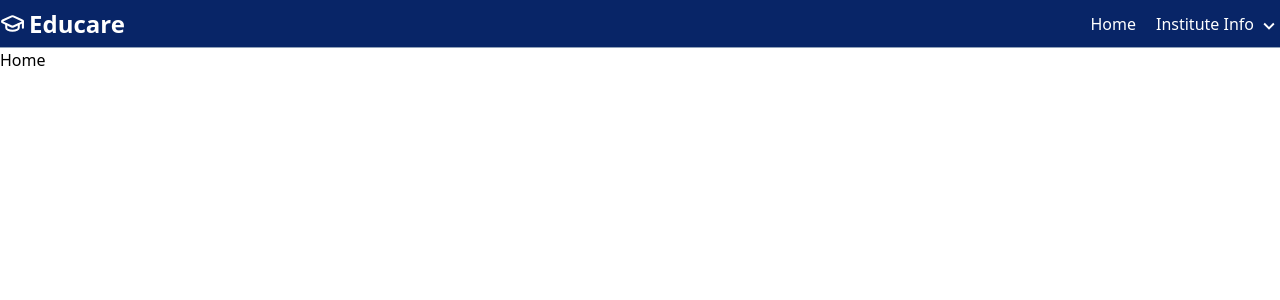
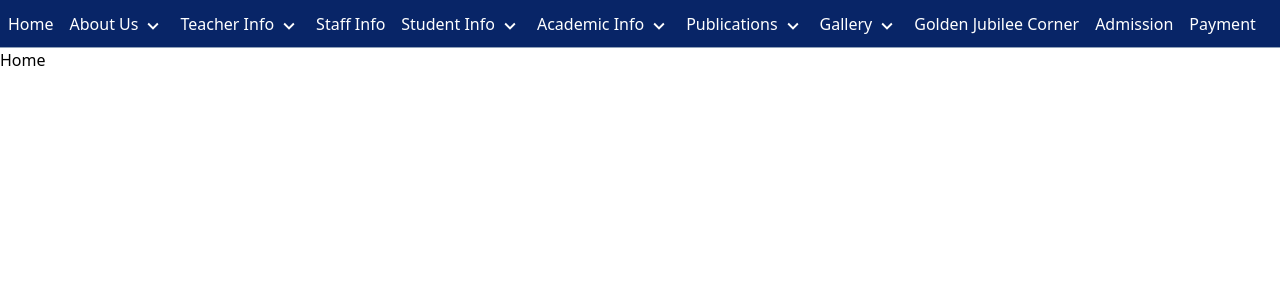
Before and after one commit to joy-mahmud/educare-frontend, a React (Vite) app: page / in a window 1280 px wide. Shown: the top 300 px of the page. Built offline with nearby package versions, Linux system fonts and the light colour scheme.

Commit message:
nav items dynamic with all items

```diff
--- a/src/components/Navbar/Navbar.jsx
+++ b/src/components/Navbar/Navbar.jsx
@@ -4,21 +4,124 @@ import { MdKeyboardArrowDown } from 'react-icons/md'
 import { Link } from 'react-router-dom'
 
 const Navbar = () => {
-    const [showDropdown, setShowDropdown] = useState(false)
-    const handleShowDropdown = () => {
-        setShowDropdown(!showDropdown)
+    const [activeMenu, setActiveMenu] = useState(null)
+    const handleShowDropdown = (menu) => {
+        setActiveMenu(menu)
     }
+    const handleHideDropdown = () => {
+        setActiveMenu(null)
+    }
+
+    const menus = [
+        { name: 'Home', path: '/' },
+        {
+            name: 'About Us',
+            subMenu: [
+                { name: 'Institution Info', path: '#' },
+                { name: 'Governing Body', path: '#' },
+                { name: 'Institute Details', path: '/details' },
+            ],
+            dropdownWidth: "150px"
+        },
+        {
+            name: 'Teacher Info',
+            subMenu: [
+                { name: 'Head Info', path: '/details' },
+                { name: 'Teacher Info', path: '#' },
+            ],
+            dropdownWidth: "150px"
+        },
+        { name: 'Staff Info', path: '#' },
+        {
+            name: 'Student Info',
+            subMenu: [
+                { name: 'Student Info', path: '#' },
+                { name: 'Student Summary', path: '#' },
+            ],
+            dropdownWidth: "170px"
+        },
+        {
+            name: 'Academic Info',
+            subMenu: [
+                { name: 'Curriculum', path: '#' },
+                { name: 'Class Routine', path: '#' },
+                { name: 'Examination Routine', path: '#' },
+                { name: 'Academic Subject', path: '#' },
+            ],
+            dropdownWidth: "180px"
+        },
+        {
+            name: 'Publications',
+            subMenu: [
+                { name: 'Magazine', path: '#' },
+                { name: 'Album', path: '#' },
+            ],
+            dropdownWidth: "150px"
+        },
+        {
+            name: 'Gallery',
+            subMenu: [
+                { name: 'Photo Gallery', path: '#' },
+                { name: 'Video Gallery', path: '#' },
+            ],
+            dropdownWidth: "150px"
+        },
+        { name: 'Golden Jubilee Corner', path: '#' },
+        { name: 'Admission', path: '#' },
+        { name: 'Payment', path: '#' },
+    ]
+
     return (
         <div className='border-b-[1px] border-b-slate-400 h-12 bg-primary '>
             <div className='flex justify-between container mx-auto items-center h-full'>
-                <div className=''>
+                {/* <div className=''>
                     <div className='flex gap-1 items-center'>
                         <LuGraduationCap color='white' size={25} className='font-bold' />
                         <span className='text-white text-2xl font-bold'>Educare</span>
                     </div>
-                </div>
+                </div> */}
                 <div className='h-full'>
-                    <ul className='flex items-center gap-5 h-full'>
+                    <ul className='flex items-center h-full'>
+                        {
+                            menus.map((menu, index) => (
+                                menu.subMenu ? (
+                                    <li key={index} className='px-2 h-full flex items-center'>
+                                        <div className='relative h-full'>
+                                            <span onMouseEnter={() => handleShowDropdown(menu.name)} onMouseLeave={handleHideDropdown} className='flex gap-1 items-center hover:cursor-pointer h-full'>
+                                                <span className='text-white font-normal'>{menu.name}</span>
+                                                <MdKeyboardArrowDown color='white' size={22} className='font-bold mt-1' />
+                                                <ul style={{ width: menu.dropdownWidth }} className={`absolute left-0 top-[47px] min-w-[150px] border border-gray-200 bg-primary shadow-xl transition-all duration-500 ease-in-out transform ${activeMenu === menu.name ? 'opacity-100 visible translat-y-0' : 'opacity-0 invisible -translate-y-2'}`}>
+                                                    {
+                                                        menu.subMenu.map((submenu, id) => (
+                                                            <li key={id} className="border-b border-gray-200">
+                                                                <Link
+                                                                    to={submenu.path}
+                                                                    className="block w-full px-3 py-2 text-white font-normal  hover:bg-[#103B99] transition-colors duration-200"
+                                                                >
+                                                                    {submenu.name}
+                                                                </Link>
+                                                            </li>
+                                                        ))}
+
+
+                                                </ul>
+
+                                            </span>
+
+
+                                        </div>
+
+
+                                    </li>
+                                ) : (<li key={index} className='h-full px-2 flex items-center'>
+                                    <Link to={menu.path} className='text-white font-normal'>
+                                        {menu.name}</Link>
+                                </li>)
+
+                            ))
+                        }
+                    </ul>
+                    {/* <ul className='flex items-center gap-5 h-full'>
                         <li className='h-full flex items-center'>
                             <Link to={'/'} className='text-white font-medium'>Home</Link>
                         </li>
@@ -61,10 +164,10 @@ const Navbar = () => {
 
 
                         </li>
-                    </ul>
+                    </ul> */}
                 </div>
             </div>
-        </div>
+        </div >
     )
 }
 
```
